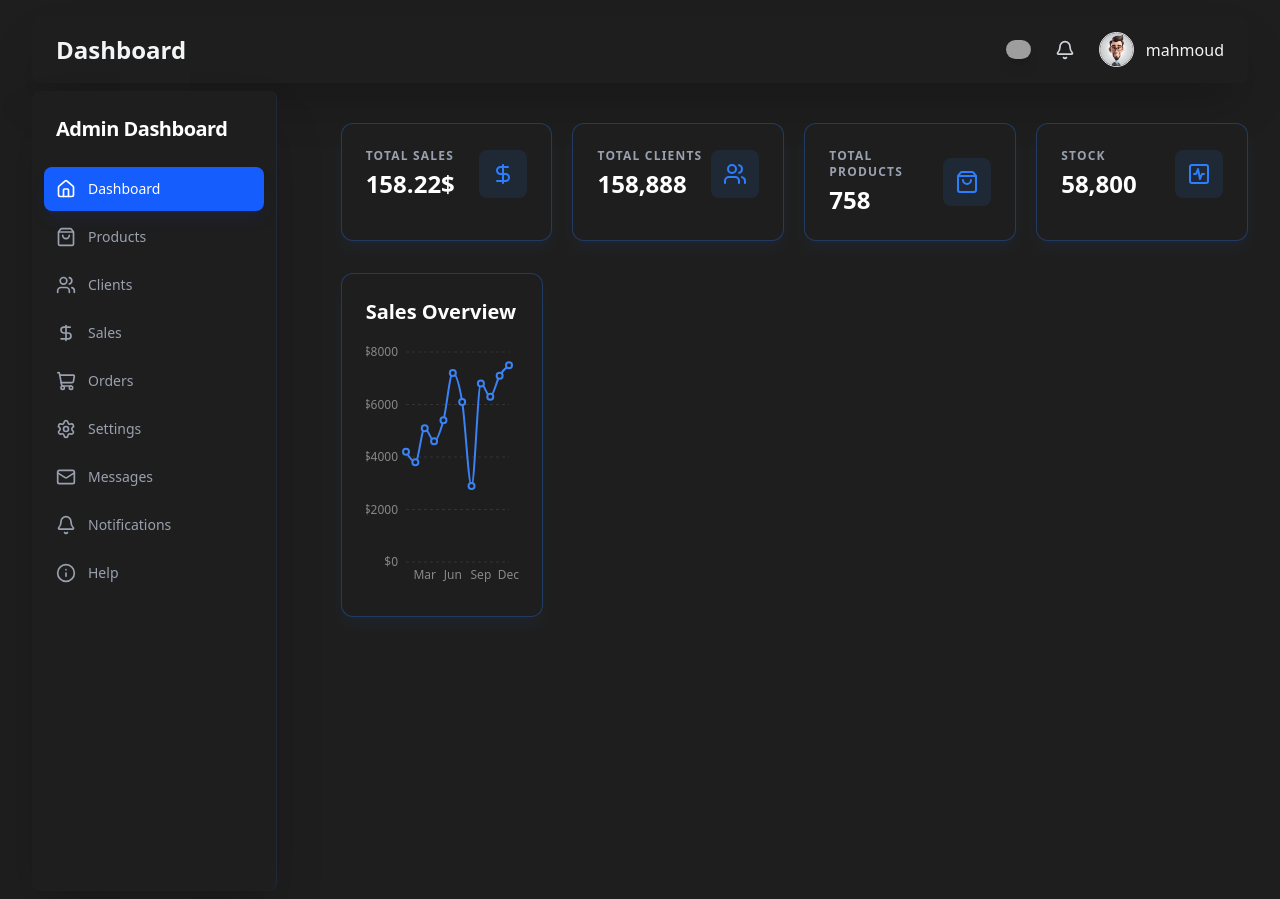
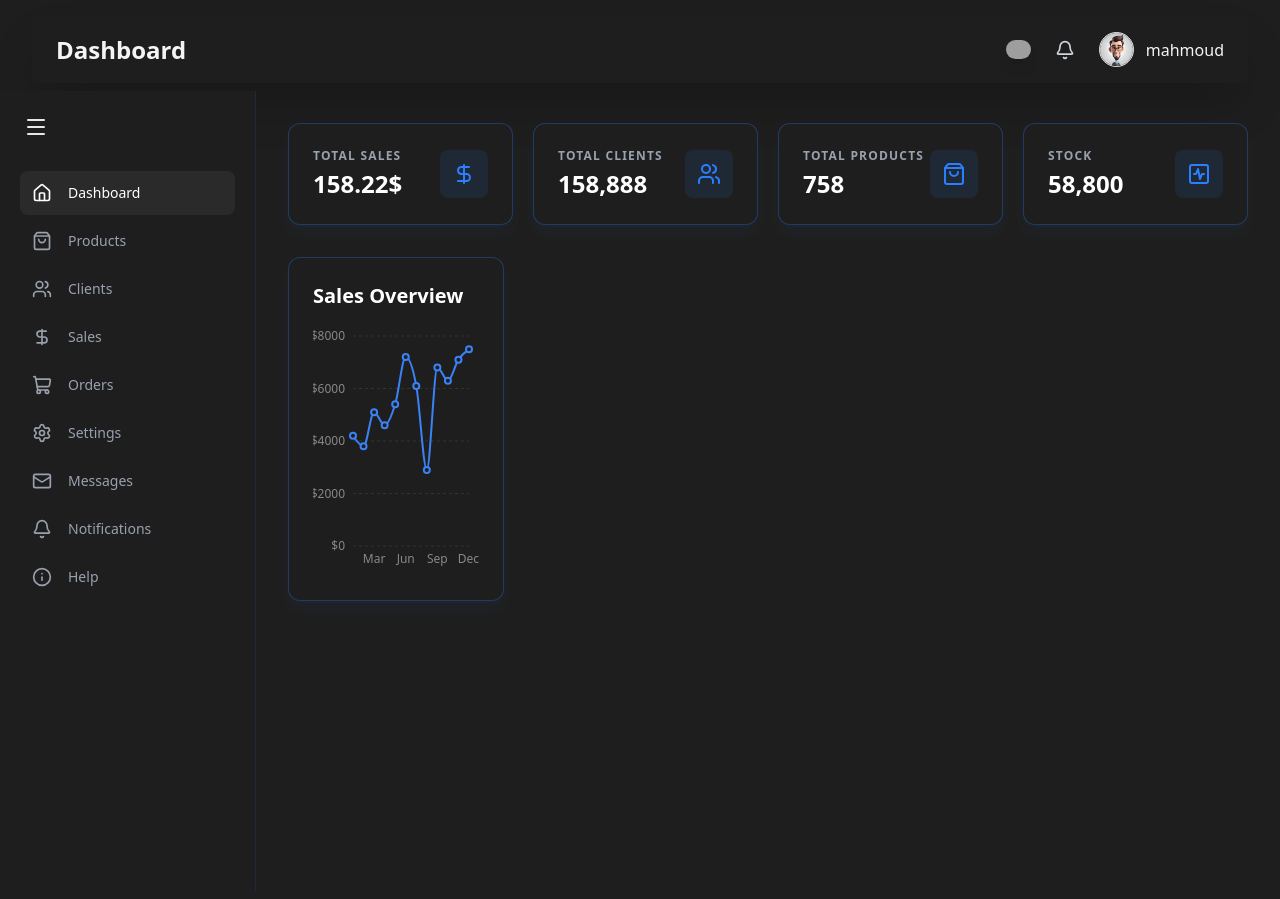
Before and after one commit to Mahmoud123Jamal/Admin_Dashboard_with_NextJs_Recharts, a Next.js app: page / in a window 1280 px wide. Built offline with nearby package versions, Linux system fonts and the light colour scheme; grey boxes are pictures that could not be loaded; some icons are missing.

Commit message:
feat: Update sidebar

```diff
--- a/components/SideBar.tsx
+++ b/components/SideBar.tsx
@@ -5,6 +5,7 @@ import {
   House,
   Info,
   Mail,
+  Menu,
   Settings,
   ShoppingBag,
   ShoppingCart,
@@ -35,6 +36,7 @@ function SideBar() {
   };
 
   const [sideBarItems, setSideBarItems] = useState<SidebarItem[]>([]);
+  const [isExpanded, setIsExpanded] = useState(true);
   const pathname = usePathname();
 
   useEffect(() => {
@@ -47,11 +49,16 @@ function SideBar() {
   }, []);
 
   return (
-    <aside className="w-64 h-screen bg-[#1e1e1e] text-white  shadow-2xl mx-4 md:mx-6 lg:mx-8  mb-2 rounded-lg flex flex-col border-r border-gray-800">
-      <div className="p-6">
-        <h1 className="text-xl font-bold tracking-tight text-white">
-          Admin Dashboard
-        </h1>
+    <aside
+      className={`h-screen bg-[#1e1e1e] text-white flex flex-col border-r border-gray-800 shrink-0 transition-all duration-300 ${isExpanded ? "w-20 sm:w-64" : "w-20"}`}
+    >
+      <div
+        className={`p-6 mb-2 flex ${isExpanded ? "justify-center sm:justify-start" : "justify-center"}`}
+      >
+        <Menu
+          onClick={() => setIsExpanded(!isExpanded)}
+          className="w-6 h-6 text-gray-200 cursor-pointer hover:text-white transition-colors"
+        />
       </div>
 
       <nav className="flex-1 px-3">
@@ -65,22 +72,33 @@ function SideBar() {
                 <Link
                   href={item.href || "#"}
                   className={`
-                    flex items-center space-x-3 p-3 rounded-lg transition-all duration-200
+                    flex items-center p-3 mx-2 rounded-lg transition-all duration-200
+                    ${isExpanded ? "justify-center sm:justify-start space-x-0 sm:space-x-4" : "justify-center space-x-0"}
                     ${
                       isActive
-                        ? "bg-blue-600 text-white shadow-lg shadow-blue-900/20"
-                        : "hover:bg-gray-800 text-gray-400 hover:text-white"
+                        ? "bg-[#2a2a2a] text-white"
+                        : "hover:bg-gray-800/50 text-gray-400 hover:text-white"
                     }
                   `}
+                  title={
+                    !isExpanded ||
+                    (typeof window !== "undefined" && window.innerWidth < 640)
+                      ? item.name
+                      : undefined
+                  }
                 >
                   {IconComponent ? (
                     <IconComponent
-                      className={`w-5 h-5 ${isActive ? "text-white" : "text-gray-400"}`}
+                      className={`w-5 h-5 shrink-0 ${isActive ? "text-white" : "text-gray-400"}`}
                     />
                   ) : (
-                    <div className="w-5 h-5 bg-gray-700 rounded-full" />
+                    <div className="w-5 h-5 shrink-0 bg-gray-700 rounded-full" />
                   )}
-                  <span className="font-medium text-sm">{item.name}</span>
+                  <span
+                    className={`font-medium text-sm whitespace-nowrap overflow-hidden ${isExpanded ? "hidden sm:block" : "hidden"}`}
+                  >
+                    {item.name}
+                  </span>
                 </Link>
               </li>
             );
```
